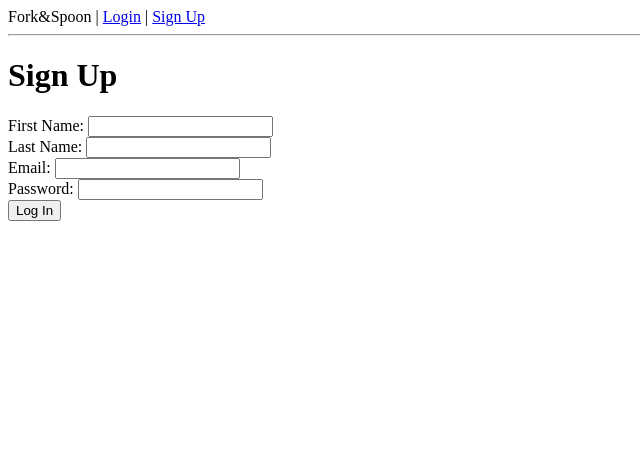
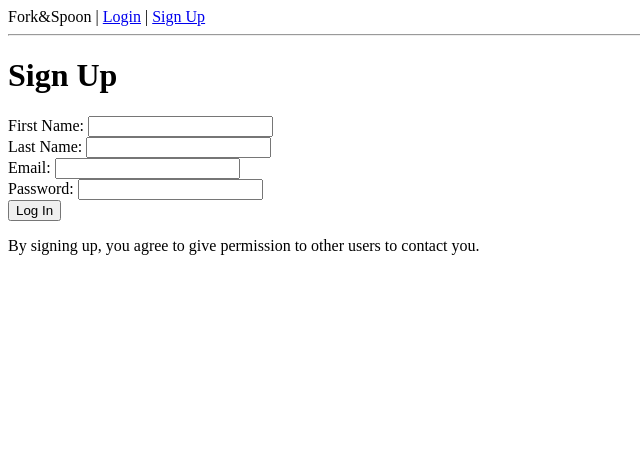
Before and after one commit to vivianhoang/Fork-Spoon, a Flask app: template templates/signup.html in a window 1280 px wide. Shown: the top 454 px of the page, without its empty margins (0-640 px from the left). Run offline with Flask 2, Linux system fonts and the light colour scheme; the template is opened without the code that fills it, so the values that code supplies are empty; some libraries are stand-ins or nearby versions.

Commit message:
Included numerical labels for Google Map markers. Added a one-line discretion to the signup template.

```diff
--- a/templates/restaurants.html
+++ b/templates/restaurants.html
@@ -104,10 +104,7 @@
                         map: map,
                         animation: google.maps.Animation.DROP,
                         title: businessName,
-
-                        label: {
-                          text: [index + 1].toString()
-                        }
+                        icon: 'http://chart.apis.google.com/chart?chst=d_map_pin_letter&chld=' + (index + 1) + '|ed6a63|000000'
                     });
 
                     marker.addListener('click', function() {
--- a/templates/signup.html
+++ b/templates/signup.html
@@ -34,5 +34,8 @@
             <input type="hidden" name="phone_number" value="{{phone_number}}">
         </div>
     </form>
+    <div>
+        <p>By signing up, you agree to give permission to other users to contact you.</p>
+    </div>
 
 {% endblock %}
```
